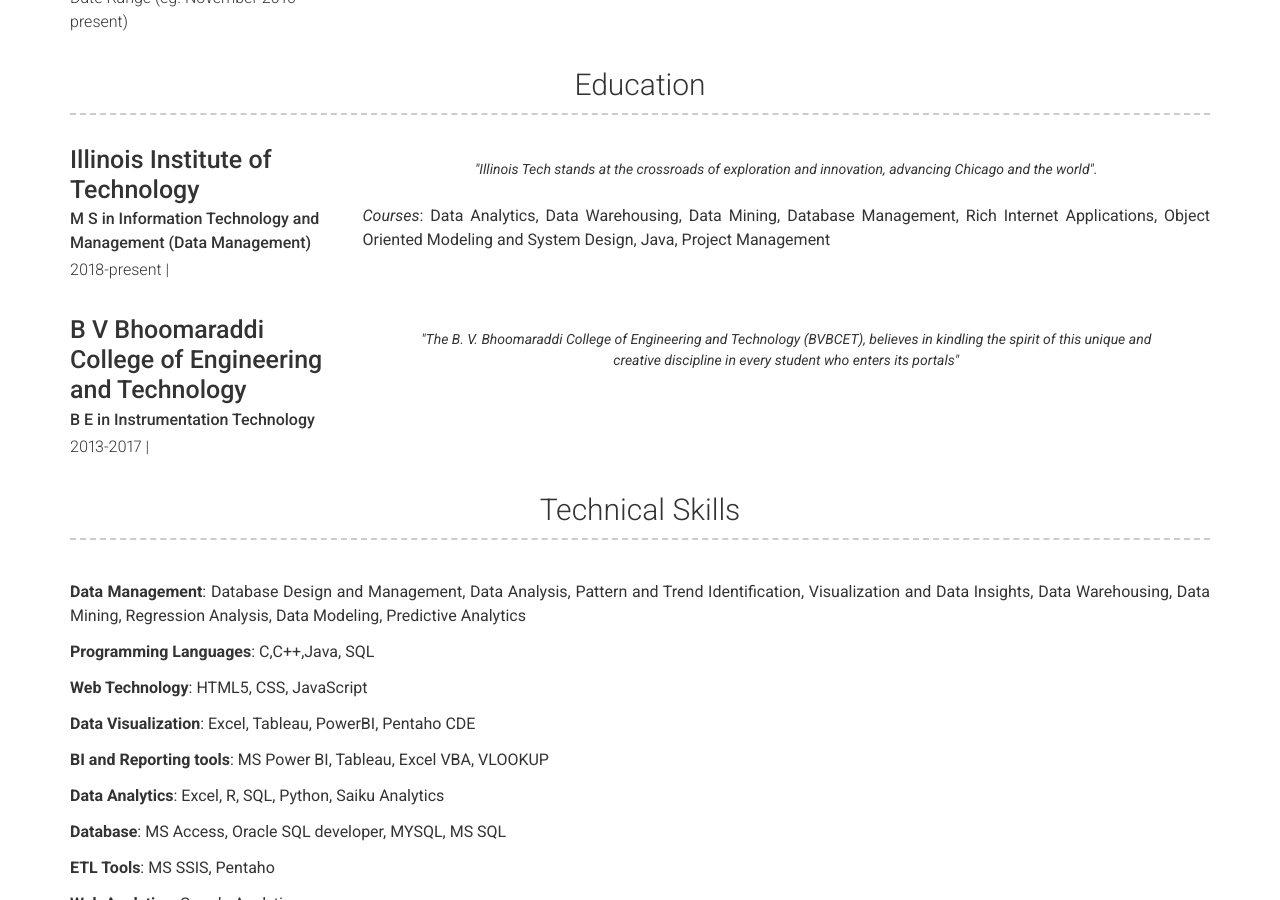
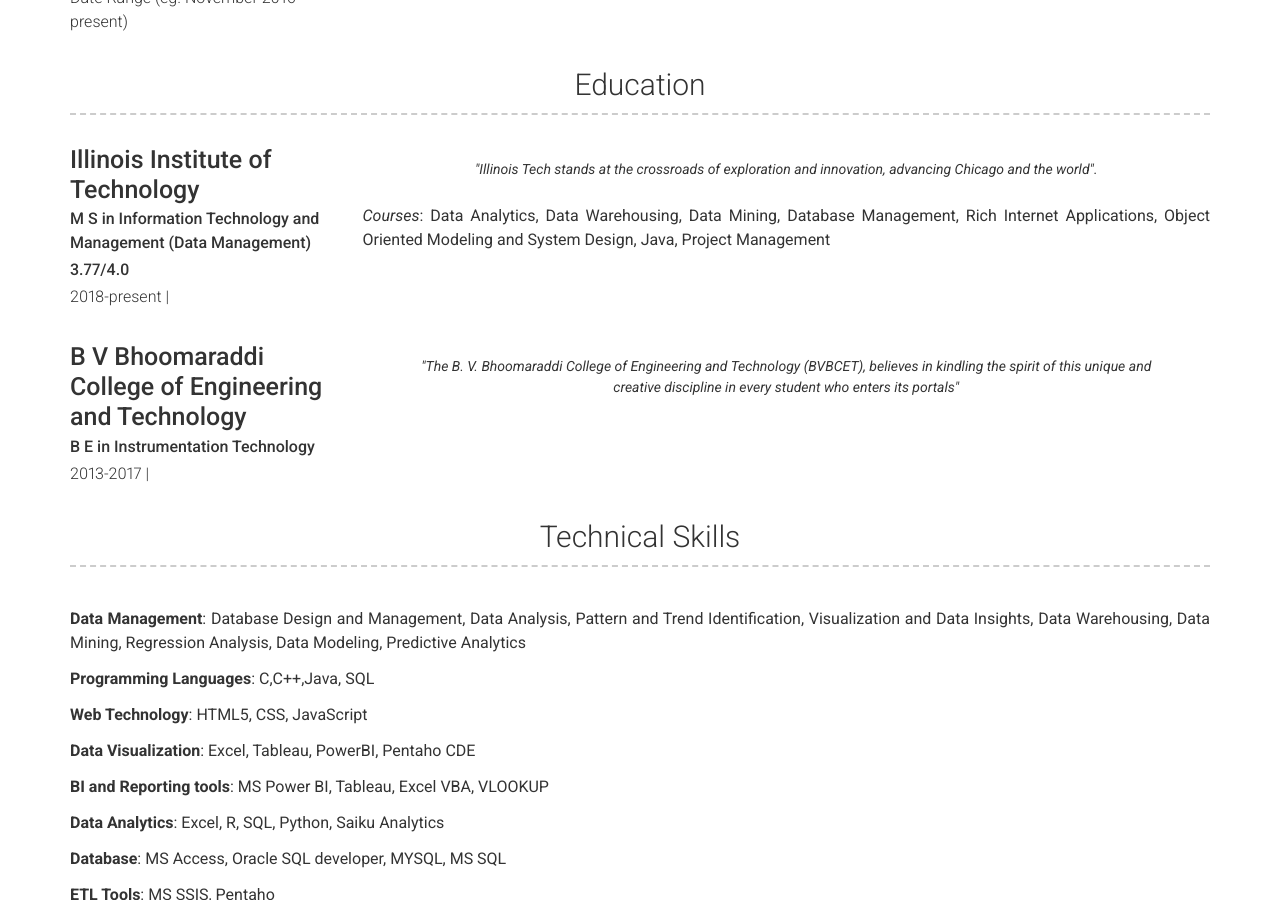
Before and after one commit to PBulla1/Pbulla1.github.io, a Jekyll site: the page built from index.md, in a window 1280 px wide and 900 px high, scrolled down 1050 px. Built offline with Jekyll 4.4.1, drawn with Linux system fonts in a browser that asks for light colours; nearby versions of some CDN libraries.

Commit message:
Update left.html

```diff
--- a/_includes/left.html
+++ b/_includes/left.html
@@ -7,6 +7,7 @@
     {%- endif -%}
     {%- if include.item.job_title -%}<p><b>{{ include.item.job_title }}</b></p>{%- endif -%}
     {%- if include.item.qualification -%}<p><b>{{ include.item.qualification }}</b></p>{%- endif -%}
+    {%- if include.item.gpa -%}<p><b>{{ include.item.gpa }}</b></p>{%- endif -%}
     {%- if include.item.dates -%}<p>{{ include.item.dates }}</p>{%- endif -%}
     {% for job in include.item.jobs %}
       <p><b>{{ job.title }}</b></p>
```
